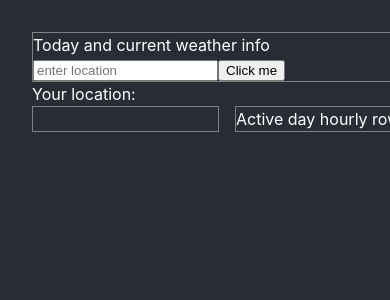
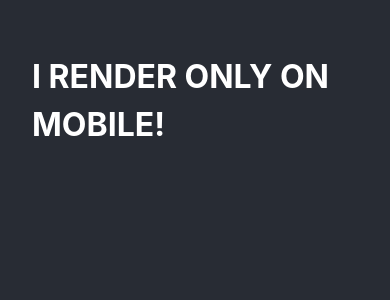
Before and after one commit to jase-d-ace/sleepy-weather, a React (Create React App) app: page / in a window 390 px wide. Shown: the top 300 px of the page. Built offline with nearby package versions, Linux system fonts and the light colour scheme.

Commit message:
start mobile stuff

```diff
--- a/src/App.js
+++ b/src/App.js
@@ -135,6 +135,9 @@ function App() {
                     </div>
                 </div>
             </div>
+            <div className="WeatherApp__mobile">
+                <h1>I RENDER ONLY ON MOBILE!</h1>
+            </div>
         </div>
     );
 }
--- a/src/styles/global.scss
+++ b/src/styles/global.scss
@@ -50,4 +50,19 @@ body {
     &__day {
         border: 1px solid grey;
     }
+
+    &__mobile {
+        display: none;
+    }
 }
+
+@media only screen and (max-width: 600px) {
+    .WeatherApp__mobile {
+        display: flex;
+    }
+
+    .WeatherApp {
+        display: none;
+    }
+
+}
```
